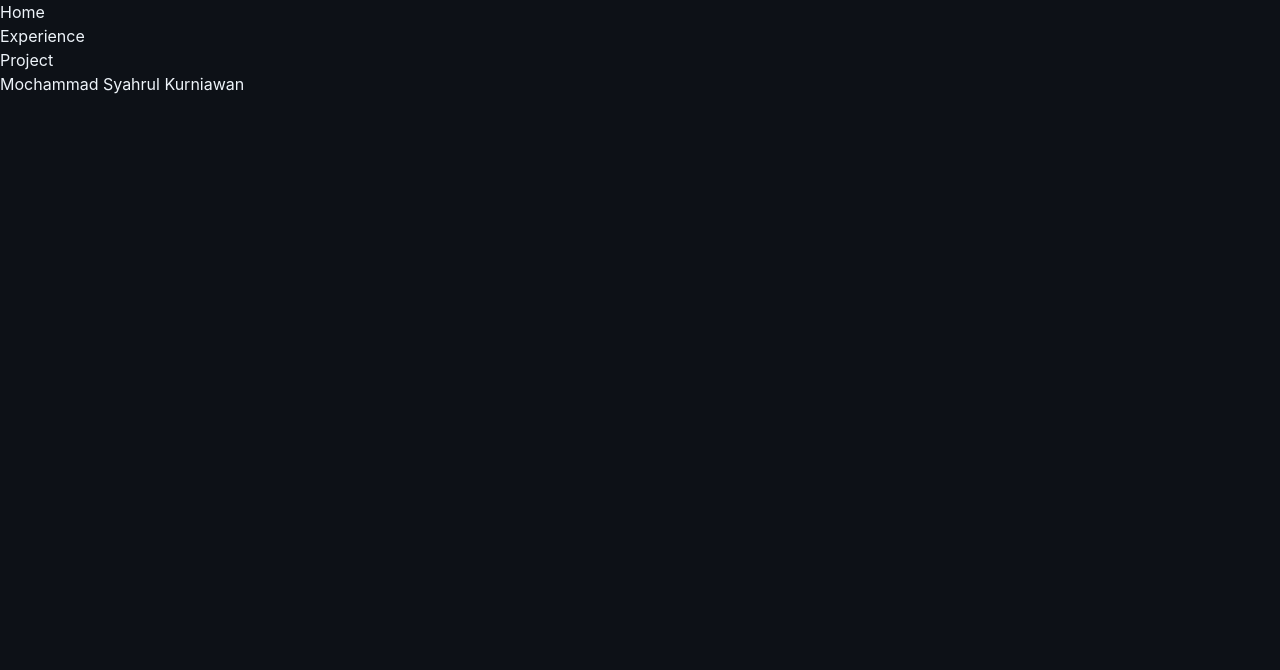
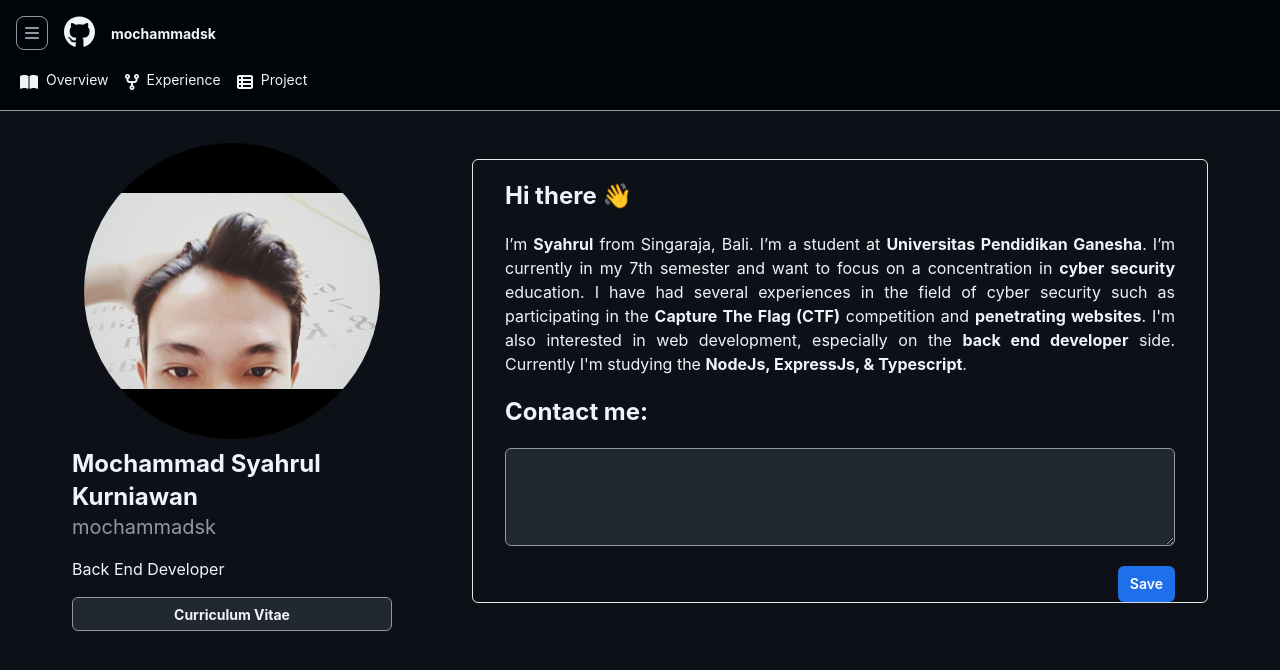
Before and after one commit to mochammadsk/productzilla-portofolio, a React (Vite) app: page /Home in a window 1280 px wide. Shown: the top 670 px of the page. Built offline with nearby package versions, Linux system fonts and the light colour scheme.

Commit message:
add overview pages

```diff
--- a/src/pages/Home/index.tsx
+++ b/src/pages/Home/index.tsx
@@ -1,17 +1,78 @@
+import Header from '../../components/Header';
+import profileImg from '../../assets/profile.jpg';
+
 function Home() {
   return (
-    <div>
-      <header>
-        <ul className='list-none'>
-          <li>Home</li>
-          <li>Experience</li>
-          <li>Project</li>
-        </ul>
-      </header>
-      <main>
-        <h1>Mochammad Syahrul Kurniawan</h1>
+    <>
+      <Header />
+      <main className='my-5 mx-10 px-8 flex gap-20'>
+        <div className='w-80 mt-3 justify-items-center'>
+          <img
+            src={profileImg}
+            alt='profile'
+            width={296}
+            className='rounded-full'
+          />
+          <div className='my-2'>
+            <h1 className='text-2xl leading-snug font-bold '>
+              Mochammad Syahrul Kurniawan
+            </h1>
+            <p className='text-[#9198a1] text-xl'>mochammadsk</p>
+            <p className='text-base my-4'>Back End Developer</p>
+          </div>
+
+          <div>
+            <button className='bg-[#212830] border border-[#9198a1] rounded-md py-1 px-2 w-80'>
+              <a
+                href='https://docs.google.com/document/d/1C-Ws8lI2v6Nry-GS17e3CRpwLk9tPgjy/preview'
+                target='_blank'
+                className='text-sm font-bold'
+              >
+                Curriculum Vitae
+              </a>
+            </button>
+          </div>
+        </div>
+
+        <div className='border my-7 px-8 rounded-md w-full text-justify'>
+          <h1 className='text-2xl font-bold my-5'>Hi there 👋</h1>
+          <p>
+            I’m <strong>Syahrul</strong> from Singaraja, Bali. I’m a student at{' '}
+            <strong>Universitas Pendidikan Ganesha</strong>. I’m currently in my
+            7th semester and want to focus on a concentration in{' '}
+            <strong>cyber security</strong> education. I have had several
+            experiences in the field of cyber security such as participating in
+            the <strong>Capture The Flag (CTF)</strong> competition and{' '}
+            <strong>penetrating websites</strong>. I'm also interested in web
+            development, especially on the <strong>back end developer</strong>{' '}
+            side. Currently I'm studying the{' '}
+            <strong>NodeJs, ExpressJs, & Typescript</strong>.
+          </p>
+          <h1 className='text-2xl font-bold my-5'>Contact me:</h1>
+          <form action=''>
+            <div className='col-span-full'>
+              <label htmlFor='email' className='block  font-medium'></label>
+              <div className='mt-2'>
+                <textarea
+                  id='email'
+                  name='email'
+                  rows={3}
+                  className='block w-full rounded-md border border-[#9198a1] p-3 bg-[#212830] text-white focus:bg-[#15191f]'
+                ></textarea>
+              </div>
+            </div>
+          </form>
+          <div className='mt-5 flex items-center justify-end gap-x-6'>
+            <button
+              type='submit'
+              className='rounded-md bg-[#1f6feb] px-3 py-2 text-sm font-semibold text-white shadow-sm hover:bg-[#4699d8] focus-visible:outline focus-visible:outline-2 focus-visible:outline-offset-2 focus-visible:outline-[#1f6feb]'
+            >
+              Save
+            </button>
+          </div>
+        </div>
       </main>
-    </div>
+    </>
   );
 }
 
```
